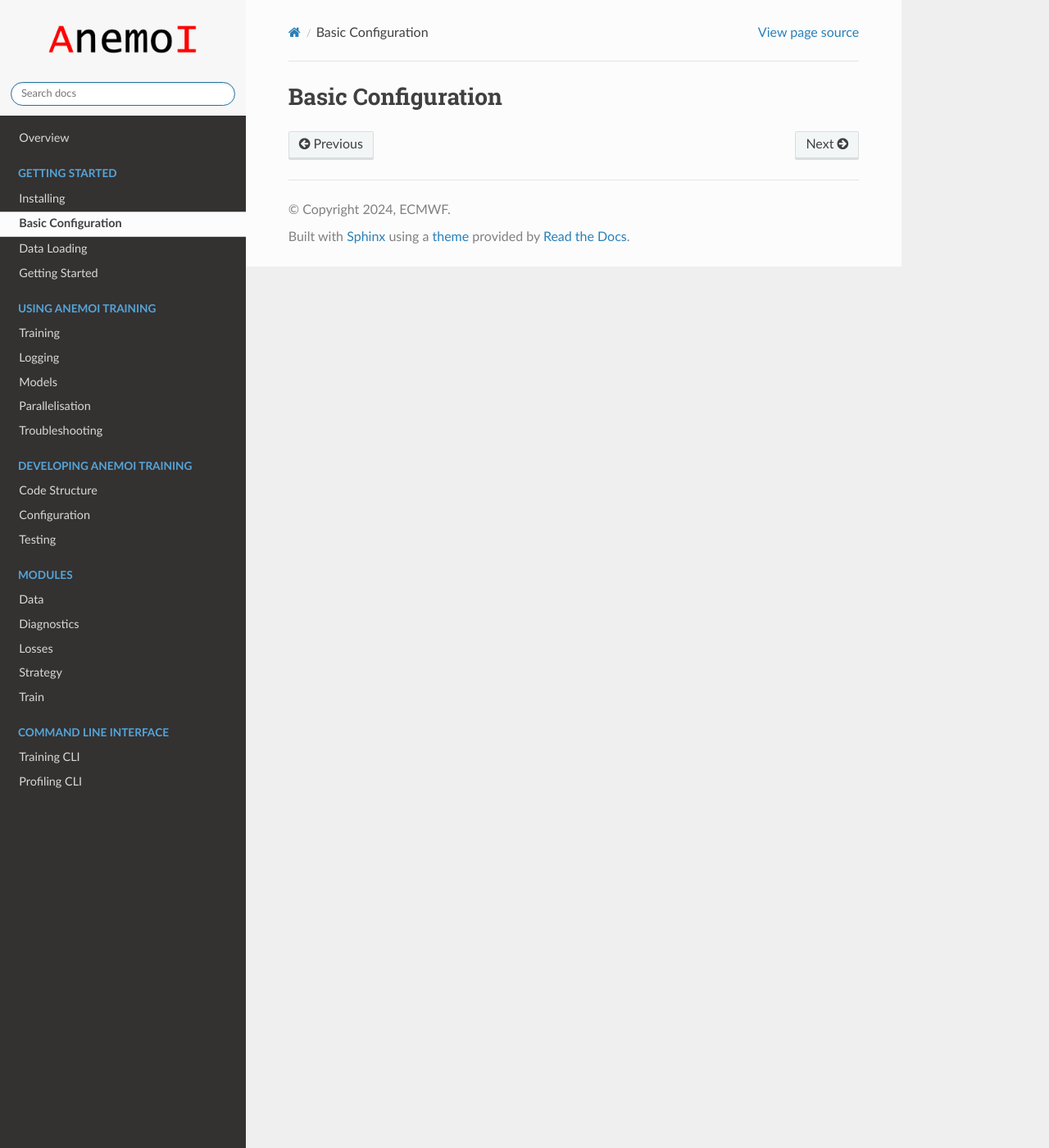
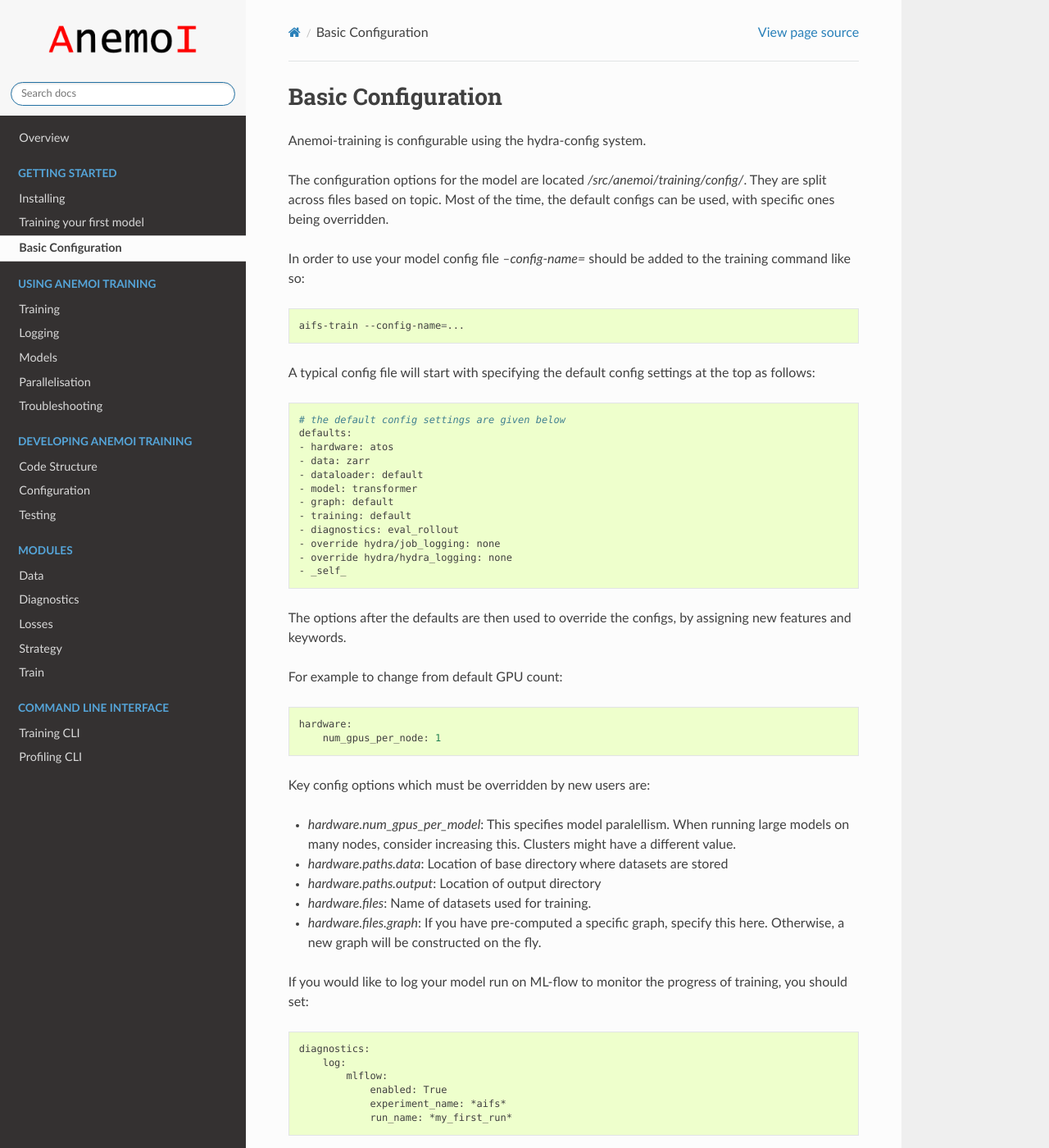
Before and after one commit to ecmwf/anemoi-training, a Sphinx documentation site: the page built from docs/start/hydra-intro.rst, in a window 1280 px wide and 1400 px high. Shown: the whole window at 82% size. Built offline with Sphinx 7.4.7 and the Read the Docs theme 2.0.0, drawn with Linux system fonts in a browser that asks for light colours; the version number could not be read and is left out; some of the changed text lies outside the part shown.

Commit message:
getting started section completed

```diff
--- a/docs/index.rst
+++ b/docs/index.rst
@@ -32,9 +32,9 @@ This package provides a the *Anemoi* training functionality.
    :hidden:
 
    start/installing
+   start/training-your-first-model
    start/hydra-intro
-   start/data
-   start/getting-started
+
 
 .. toctree::
    :maxdepth: 1
--- a/docs/start/data.rst
+++ /dev/null
@@ -1,3 +0,0 @@
-##############
- Data Loading
-##############
--- a/docs/start/getting-started.rst
+++ /dev/null
@@ -1,3 +0,0 @@
-#################
- Getting Started
-#################
--- a/docs/start/hydra-intro.rst
+++ b/docs/start/hydra-intro.rst
@@ -1,3 +1,62 @@
 #####################
  Basic Configuration
 #####################
+
+Anemoi-training is configurable using the hydra-config system.
+
+The configuration options for the model are located `/src/anemoi/training/config/`.
+They are split across files based on topic. Most of the time, the default configs can be used, with specific ones being overridden.
+
+In order to use your model config file `--config-name=` should be added to the training command like so:
+
+.. code:: bash
+
+    aifs-train --config-name=...
+
+A typical config file will start with specifying the default config settings at the top as follows:
+
+.. code:: bash
+
+    # the default config settings are given below
+    defaults:
+    - hardware: atos
+    - data: zarr
+    - dataloader: default
+    - model: transformer
+    - graph: default
+    - training: default
+    - diagnostics: eval_rollout
+    - override hydra/job_logging: none
+    - override hydra/hydra_logging: none
+    - _self_
+
+The options after the defaults are then used to override the configs, by assigning new features and keywords.
+
+For example to change from default GPU count:
+
+.. code:: bash
+
+    hardware:
+        num_gpus_per_node: 1
+
+Key config options which must be overridden by new users are:
+
+- `hardware.num_gpus_per_model`: This specifies model paralellism. When running large models on many nodes, consider increasing this. Clusters might have a different value.
+- `hardware.paths.data`: Location of base directory where datasets are stored
+- `hardware.paths.output`: Location of output directory
+- `hardware.files`: Name of datasets used for training.
+- `hardware.files.graph`: If you have pre-computed a specific graph, specify this here. Otherwise, a new graph will be constructed on the fly.
+
+If you would like to log your model run on ML-flow to monitor the progress of training, you should set:
+
+.. code:: bash
+
+    diagnostics:
+        log:
+            mlflow:
+                enabled: True
+                experiment_name: *aifs*
+                run_name: *my_first_run*
+
+
+The value you set for experiment_name is to create a group for all your runs. run_name should be something uniquely describing the specific training run you are doing.
```
Also changed, not shown: docs/start/installing.rst (+55 -3 lines), docs/start/training-your-first-model.rst (added, +17 -0 lines).
